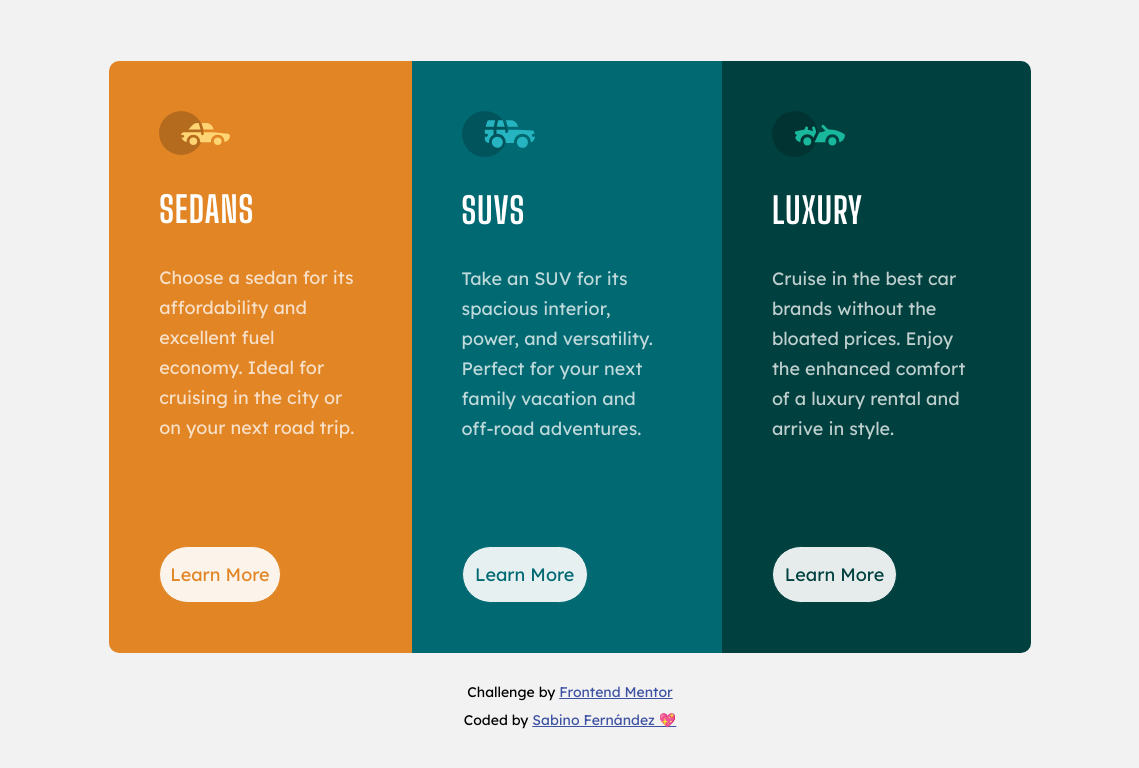
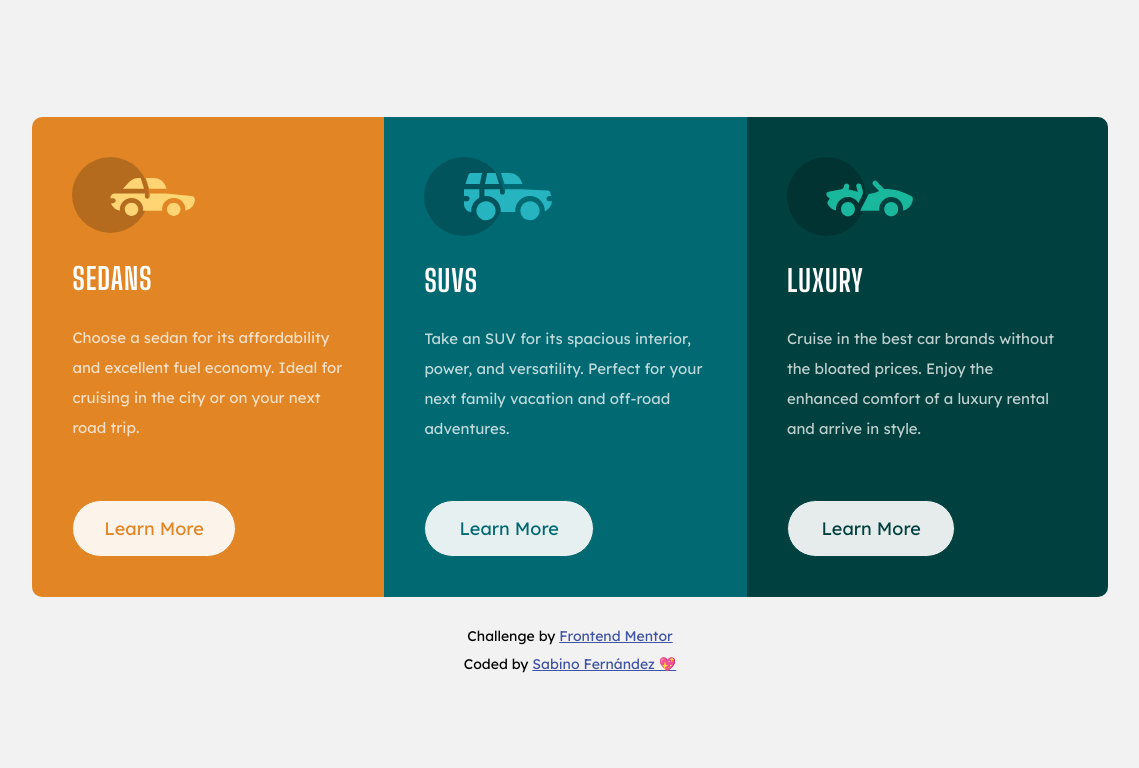
Before and after one commit to sabfer/3-Column-Card-Component, a plain HTML site: page index.html in a window 1536 px wide. Shown: the whole page, without its empty margins (198-1337 px from the left). Drawn offline with Linux system fonts and the light colour scheme.

Commit message:
UI Fixes

```diff
--- a/assets/index.css
+++ b/assets/index.css
@@ -28,14 +28,14 @@ body {
 }
 
 .card {
+  min-height: 420px;
   padding: 4rem 3rem;
   display: flex;
   flex-direction: column;
   justify-content: space-between;
 }
 .card-title {
-  margin: 2.4rem 0;
-  font-size: 2.6rem;
+  font-size: 4rem;
   font-family: "Big Shoulders Display", cursive;
   text-transform: uppercase;
   color: #FFF;
@@ -46,7 +46,6 @@ body {
   color: rgba(255, 255, 255, 0.75);
   font-size: 1.5rem;
   line-height: 3rem;
-  margin: 2.4rem 0;
 }
 .card .btn {
   width: 60%;
@@ -116,11 +115,17 @@ body {
     flex-direction: row;
   }
 
+  .card {
+    min-height: 480px;
+  }
+  .card-title {
+    font-size: 3rem;
+  }
   .card .btn {
     width: 80%;
   }
   .card img {
-    width: 35%;
+    width: 45%;
   }
 
   .sedans {
@@ -133,31 +138,27 @@ body {
 }
 @media (min-width: 1023px) {
   .card {
-    padding: 5rem;
-  }
-  .card-title {
-    font-size: 3.6rem;
-  }
-  .card-description {
-    font-size: 1.8rem;
+    padding: 4rem;
   }
   .card .btn {
     margin-top: 5rem;
   }
+  .card-description {
+    margin-top: 2rem;
+  }
+  .card img {
+    margin-bottom: 2rem;
+  }
 }
 @media (min-width: 1439px) {
   .container {
-    width: 60%;
+    width: 70%;
   }
 
-  .card-title {
-    margin: 3.2rem 0;
-  }
   .card-description {
-    margin: 0 0 3.2rem;
+    margin-top: 2rem;
   }
   .card .btn {
-    margin-top: 7rem;
     width: 60%;
     font-size: 1.8rem;
   }
```
